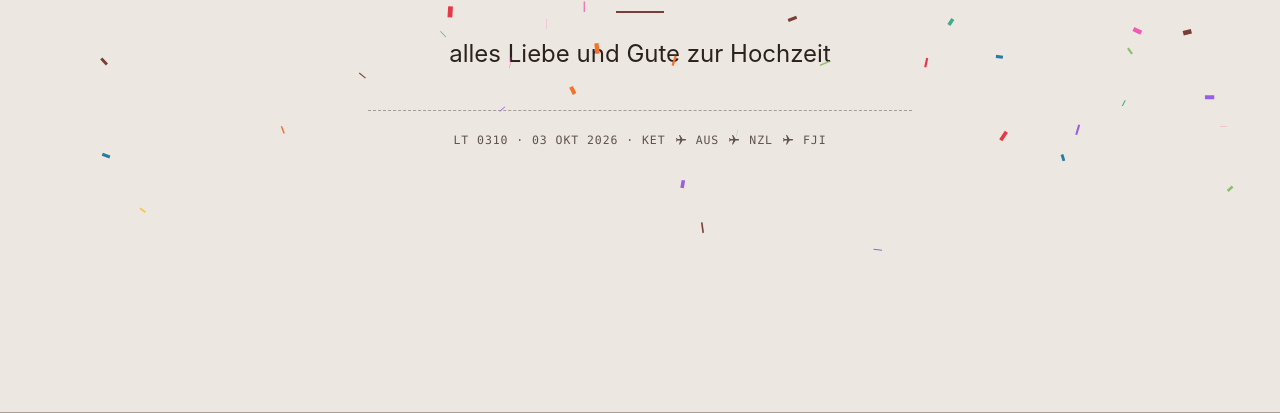
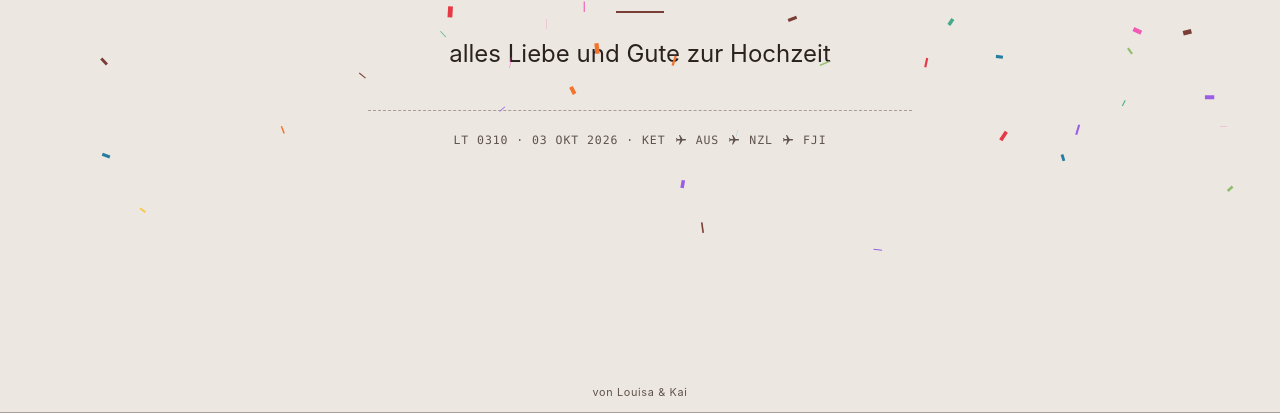
Before and after one commit to kairedecker/hochzeit-luisa-tobi, a plain HTML site: page index.html in a window 1280 px wide. Shown: the part 387-800 px from the top of the page. Drawn offline with Linux system fonts and the light colour scheme.

Commit message:
Absender: von Louisa & Kai

```diff
--- a/index.html
+++ b/index.html
@@ -94,6 +94,17 @@
     .flight .sep { display: none; }
   }
 
+  .from {
+    position: fixed;
+    left: 0; right: 0;
+    bottom: max(14px, env(safe-area-inset-bottom));
+    margin: 0;
+    z-index: 1;
+    font-size: .68rem;
+    letter-spacing: .06em;
+    color: var(--muted);
+  }
+
   canvas {
     position: fixed;
     inset: 0;
@@ -123,6 +134,7 @@
     <span>LT 0310 · 03 OKT 2026</span><span class="sep"> · </span><span>KET <svg class="pl" viewBox="0 0 24 24" aria-hidden="true"><path transform="rotate(90 12 12)" d="M21 16v-2l-8-5V3.5c0-.83-.67-1.5-1.5-1.5S10 2.67 10 3.5V9l-8 5v2l8-2.5V19l-2 1.5V22l3.5-1 3.5 1v-1.5L13 19v-5.5l8 2.5z"/></svg> AUS <svg class="pl" viewBox="0 0 24 24" aria-hidden="true"><path transform="rotate(90 12 12)" d="M21 16v-2l-8-5V3.5c0-.83-.67-1.5-1.5-1.5S10 2.67 10 3.5V9l-8 5v2l8-2.5V19l-2 1.5V22l3.5-1 3.5 1v-1.5L13 19v-5.5l8 2.5z"/></svg> NZL <svg class="pl" viewBox="0 0 24 24" aria-hidden="true"><path transform="rotate(90 12 12)" d="M21 16v-2l-8-5V3.5c0-.83-.67-1.5-1.5-1.5S10 2.67 10 3.5V9l-8 5v2l8-2.5V19l-2 1.5V22l3.5-1 3.5 1v-1.5L13 19v-5.5l8 2.5z"/></svg> FJI</span>
   </p>
 </main>
+<p class="from">von Louisa &amp; Kai</p>
 <canvas id="sky" aria-hidden="true"></canvas>
 <canvas id="confetti" aria-hidden="true"></canvas>
 <script>
```
